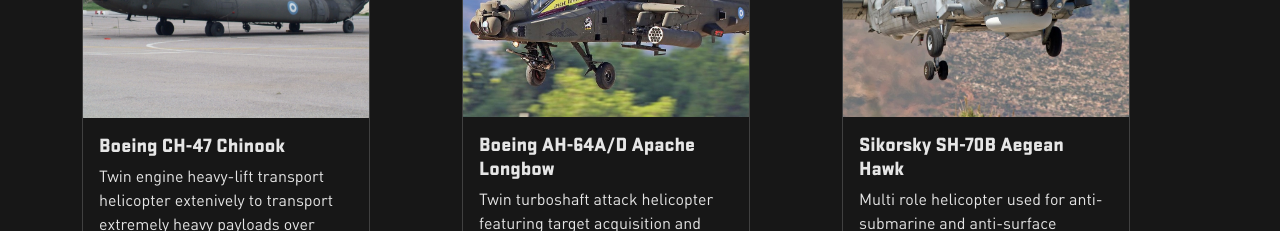
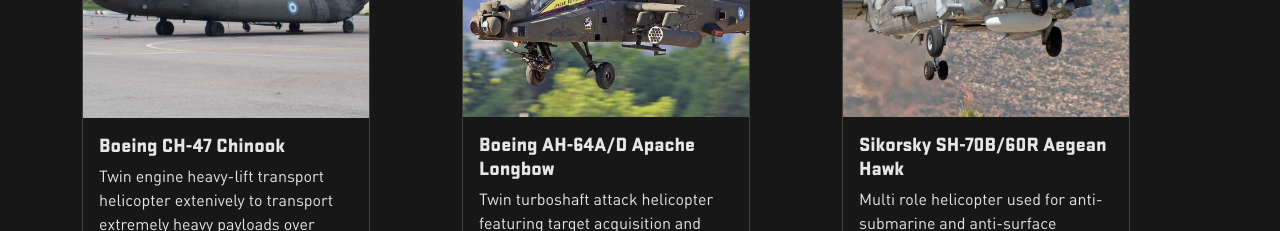
Before and after one commit to dk-raw/haf, a Nuxt app: page /fleet in a window 1280 px wide. Shown: the part 2320-2551 px from the top of the page. Built offline with nearby package versions, Linux system fonts and the light colour scheme.

Commit message:
minor change

```diff
--- a/pages/fleet.vue
+++ b/pages/fleet.vue
@@ -112,7 +112,7 @@
       </div>
       <div class="col">
         <Card
-          header="Sikorsky SH-70B Aegean Hawk"
+          header="Sikorsky SH-70B/60R Aegean Hawk"
           description="Multi role helicopter used for anti-submarine and anti-surface warfare. Equipped with a pneumatic sonobuoy launcher, a magnetic anomaly detector and forward looking infra red. Armed with MK-46 torpedoes and AGM-119B/AGM-114M guided missles."
           imageUrl="sh-70.jpg"
           :tags="[{ type: 'Helicopter' }, { type: 'Anti-Submarine' }]"
```
